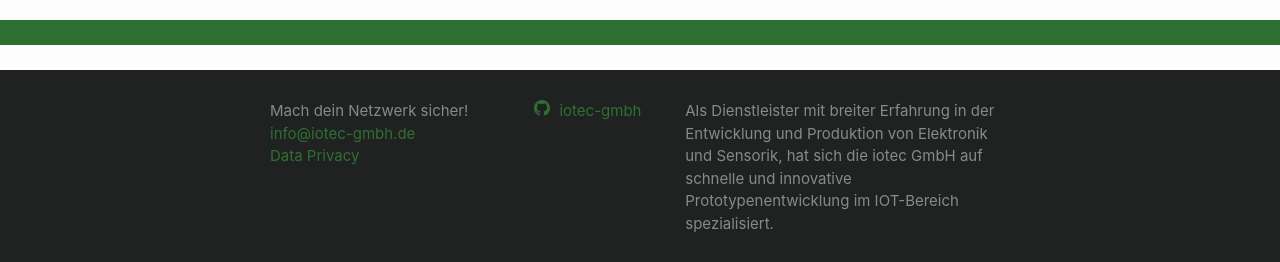
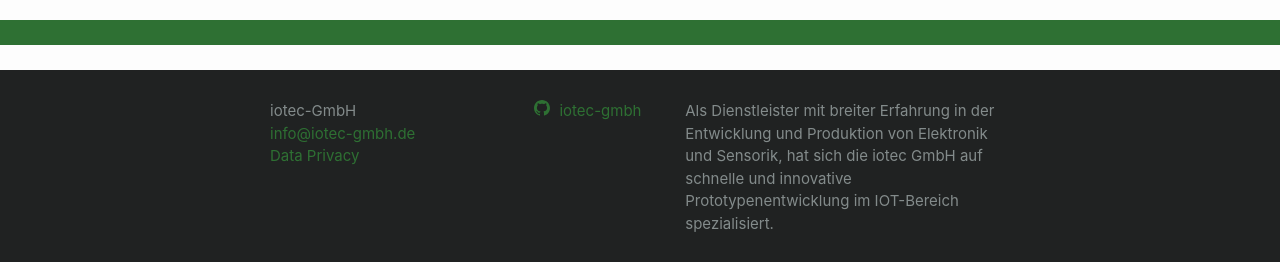
Before and after one commit to iotec-gmbh/thedailynetwork.github.io, a Jekyll site: the page built from index.md, in a window 1280 px wide. Shown: the part 1639-1901 px from the top of the page. Built offline with Jekyll 4.4.1, drawn with Linux system fonts in a browser that asks for light colours.

Commit message:
Update _config.yml

```diff
--- a/_config.yml
+++ b/_config.yml
@@ -13,7 +13,7 @@
 # you will see them accessed via {{ site.title }}, {{ site.email }}, and so on.
 # You can create any custom variable you would like, and they will be accessible
 # in the templates via {{ site.myvariable }}.
-title: Mach dein Netzwerk sicher!
+title: iotec-GmbH
 email: info@iotec-gmbh.de
 description: >- # this means to ignore newlines until "baseurl:"
   Als Dienstleister mit breiter Erfahrung in der Entwicklung und Produktion von Elektronik und Sensorik,
```
